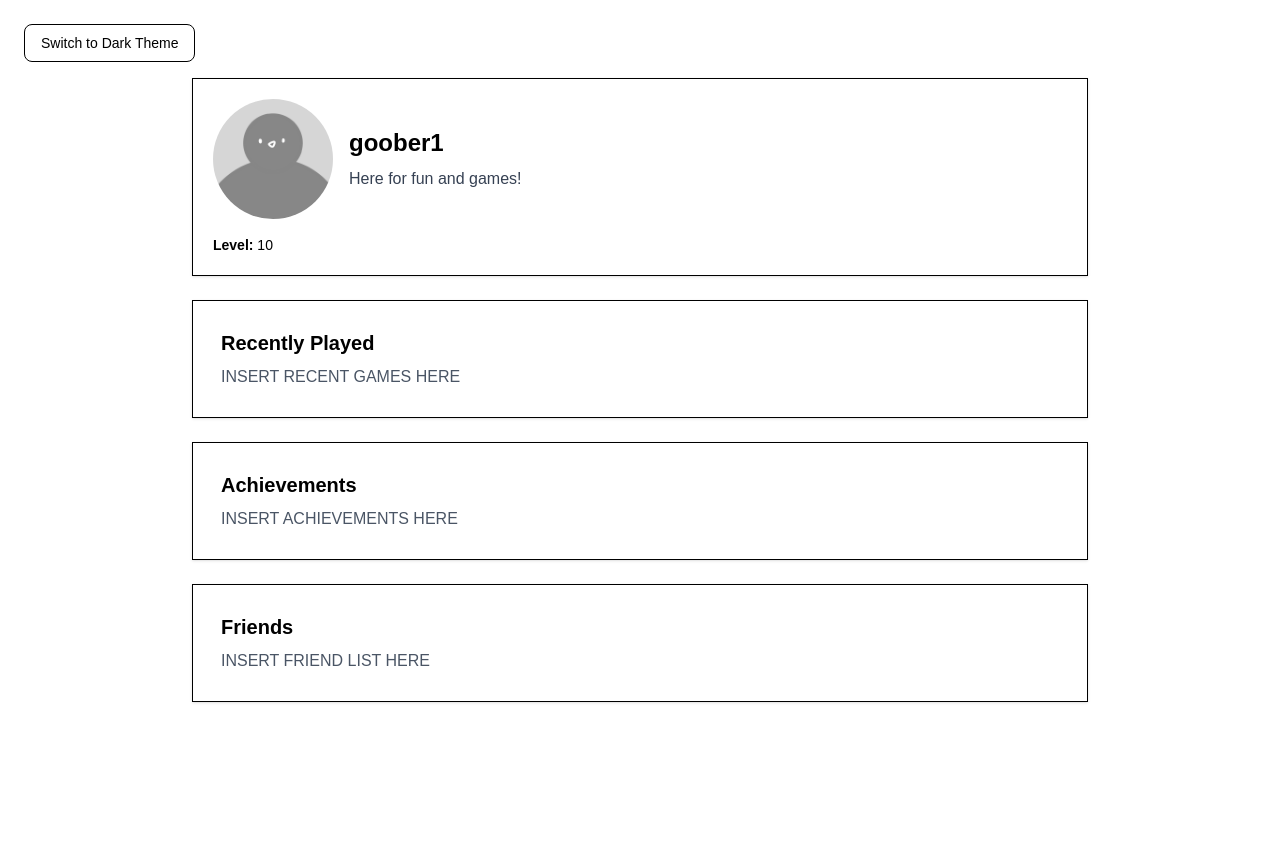
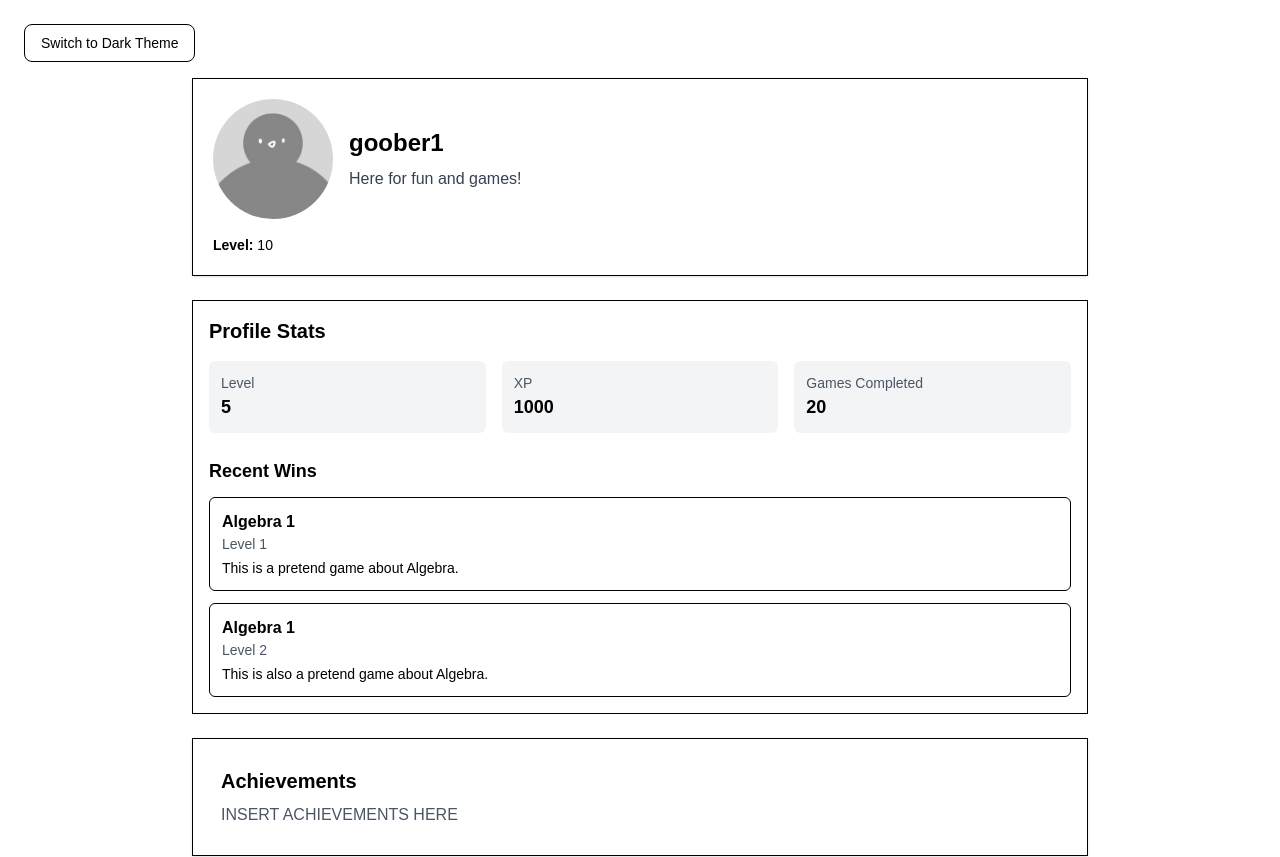
Before and after one commit to CalvinHoover/cool-math-game, a Next.js app: page /profile in a window 1280 px wide. Shown: the top 857 px of the page. Before the commit the page ends 800 px from the top, so only its background shows below. Built offline with nearby package versions, Linux system fonts and the light colour scheme.

Commit message:
FEAT: Created ProfileStats.tsx to show game statistics on the user page in app/profile/page.tsx. Using mock data for now but planning to link to backend soon.

```diff
--- a/src/app/profile/page.tsx
+++ b/src/app/profile/page.tsx
@@ -19,7 +19,30 @@ import ProfileHeader from "@/features/profile/components/ProfileHeader";
 import { testPublicProfiles } from "@/features/profile/testData";
 import ThemeToggleWrapper from "@/features/profile/components/ThemeToggleWrapper";
 import "./Profile.css"
+import ProfileStats from "@/features/profile/components/ProfileStats";
+import RecentWinCard from "@/features/profile/components/ProfileStats";
 
+const testStats = {
+  level: 5,
+  xp: 1000,
+  gamesCompleted: 20,
+  recentWins: [
+    {
+      gameId: 1,
+      gameLevel: 1,
+      topic: "Algebra 1",
+      description: "This is a pretend game about Algebra.",
+      button: null,
+    },
+    {
+      gameId: 2,
+      gameLevel: 2,
+      topic: "Algebra 1",
+      description: "This is also a pretend game about Algebra.",
+      button: null,
+    }
+  ]
+}
 export default function ProfilePage() {
   const profile = testPublicProfiles[0]; // using goober1 for now
 
@@ -28,12 +51,27 @@ export default function ProfilePage() {
       <div className="mx-auto max-w-4xl space-y-6">
         <ProfileHeader profile={profile} />
 
-        <section className="border bg-white p-7 shadow-sm dark:border-gray-700 dark:bg-gray-900">
+        <ProfileStats stats={testStats} />
+
+        {/* <section className="border bg-white p-7 shadow-sm dark:border-gray-700 dark:bg-gray-900">
           <h2 className="text-xl font-bold">Recently Played</h2>
-          <p className="mt-2 text-gray-600 dark:text-gray-300">
-            INSERT RECENT GAMES HERE
-          </p>
-        </section>
+          <div className="mt-4 space-y-3">
+            {testStats.recentWins.map((win) => (
+              <div
+                key={win.gameId}
+                className="rounded-md border p-4 dark:border-gray-700"
+              >
+                <p className="font-semibold">{win.topic}</p>
+                <p className="text-sm text-gray-600 dark:text-gray-300">
+                  Level {win.gameLevel}
+                </p>
+                <p className="mt-1 text-sm text-gray-700 dark:text-gray-200">
+                  {win.description}
+                </p>
+              </div>
+            ))}
+          </div>
+        </section> */}
 
         <section className="border bg-white p-7 shadow-sm dark:border-gray-700 dark:bg-gray-900">
           <h2 className="text-xl font-bold">Achievements</h2>
--- /dev/null
+++ b/src/features/profile/components/ProfileStats.tsx
@@ -0,0 +1,61 @@
+import type { ProfileStats as ProfileStatsType } from "../types.ts"
+
+type ProfileStatsProps = {
+    stats: ProfileStatsType;
+  };
+
+  export default function ProfileStats({ stats }: ProfileStatsProps) {
+    return (
+      <section className="border p-4">
+        <h2 className="mb-4 text-xl font-semibold">Profile Stats</h2>
+
+        <div className="grid grid-cols-3 gap-4">
+          <Stat label="Level" value={stats.level} />
+          <Stat label="XP" value={stats.xp} />
+          <Stat label="Games Completed" value={stats.gamesCompleted} />
+        </div>
+
+        <div className="mt-6">
+          <h3 className="mb-3 text-lg font-semibold">Recent Wins</h3>
+
+          {stats.recentWins.length === 0 ? (
+            <p className="text-sm text-gray-500">No recent wins yet.</p>
+          ) : (
+            <div className="space-y-3">
+              {stats.recentWins.map((win) => (
+                <RecentWinCard key={win.gameId} win={win} />
+              ))}
+            </div>
+          )}
+        </div>
+      </section>
+    );
+  }
+
+type StatProps = {
+    label: string;
+    value: string | number;
+  };
+
+function Stat({ label, value }: StatProps) {
+    return (
+      <div className="rounded-md bg-gray-100 p-3">
+        <p className="text-sm text-gray-600">{label}</p>
+        <p className="text-lg font-bold">{value}</p>
+      </div>
+    );
+  }
+
+type RecentWinCardProps = {
+    win: ProfileStatsType["recentWins"][number];
+};
+
+function RecentWinCard({ win }: RecentWinCardProps) {
+    return (
+    <div className="rounded-md border p-3">
+      <p className="font-semibold">{win.topic}</p>
+      <p className="text-sm text-gray-600">Level {win.gameLevel}</p>
+      <p className="mt-1 text-sm">{win.description}</p>
+    </div>
+    )
+}
```
